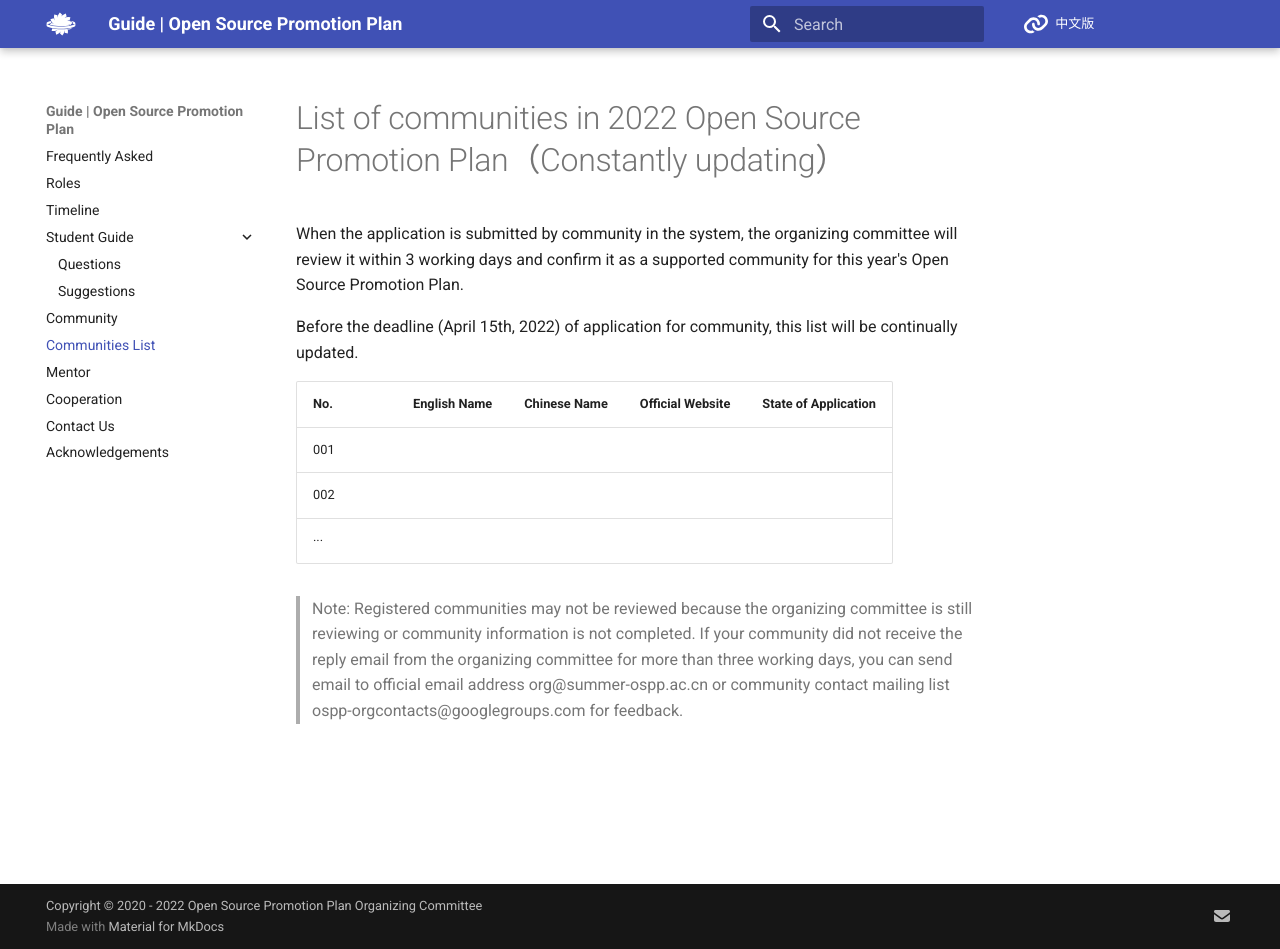
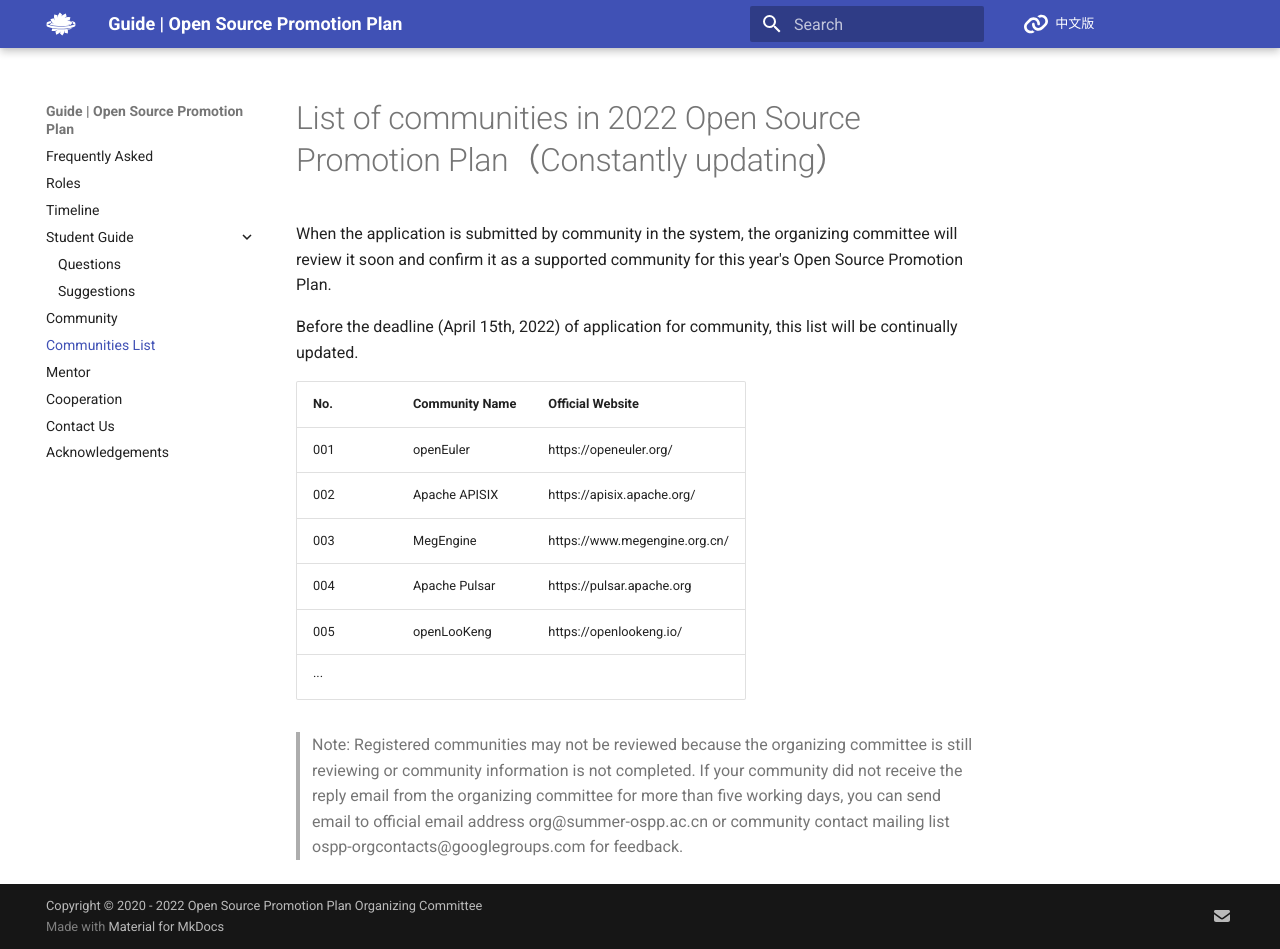
Before and after one commit to summer-ospp/help-en, an MkDocs documentation site: the page built from docs/communities-list.md, in a window 1280 px wide and 949 px high. Built offline with MkDocs 1.6.1 and Material for MkDocs 9.7.7, drawn with Linux system fonts in a browser that asks for light colours; comment, search, counter and statistics services are not loaded.

Commit message:
Update communities-list.md

```diff
--- a/docs/communities-list.md
+++ b/docs/communities-list.md
@@ -1,15 +1,18 @@
 # List of communities in 2022 Open Source Promotion Plan（Constantly updating）
 
-When the application is submitted by community in the system, the organizing committee will review it within 3 working days and confirm it as a supported community for this year's Open Source Promotion Plan.
+When the application is submitted by community in the system, the organizing committee will review it soon and confirm it as a supported community for this year's Open Source Promotion Plan.
 
 Before the deadline (April 15th, 2022) of application for community, this list will be continually updated.
 
-| No.  | English Name | Chinese Name | Official Website | State of Application |
-| ---- | ------------ | ------------ | ---------------- | -------------------- |
-| 001  |              |              |                  |                      |
-| 002  |              |              |                  |                      |
-| ···  |              |              |                  |                      |
+| No.  | Community Name |  Official Website |
+| ---- | ------------ | ------------ |
+| 001  | openEuler            |https://openeuler.org/|
+| 002  | Apache APISIX        | https://apisix.apache.org/ |
+| 003  | MegEngine            | https://www.megengine.org.cn/ |
+| 004  | Apache Pulsar        | https://pulsar.apache.org |
+| 005  | openLooKeng          | https://openlookeng.io/ |
+| ···  |                         |             |
 
-> Note: Registered communities may not be reviewed because the organizing committee is still reviewing or community information is not completed. If your community did not receive the reply email from the organizing committee for more than three working days, you can send email to official email address org@summer-ospp.ac.cn or community contact mailing list ospp-orgcontacts@googlegroups.com for feedback.
+> Note: Registered communities may not be reviewed because the organizing committee is still reviewing or community information is not completed. If your community did not receive the reply email from the organizing committee for more than five working days, you can send email to official email address org@summer-ospp.ac.cn or community contact mailing list ospp-orgcontacts@googlegroups.com for feedback.
 >
 >
```
